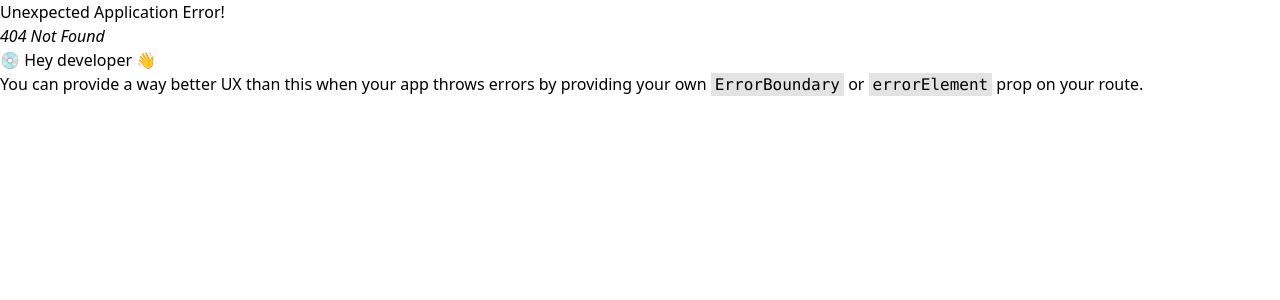
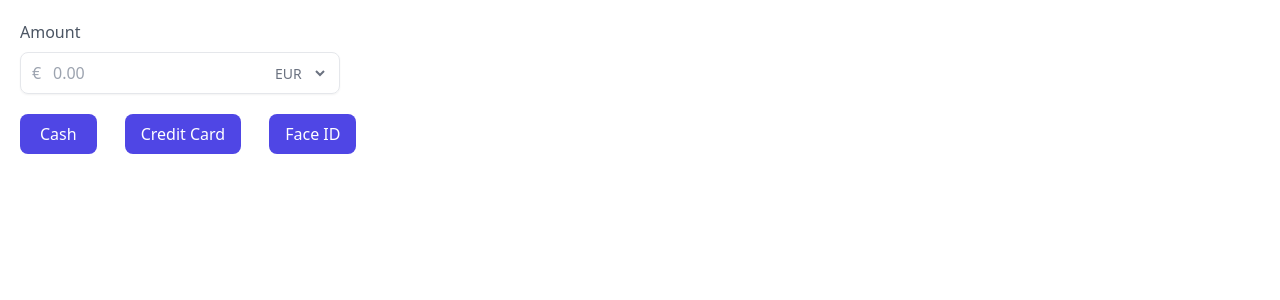
Before and after one commit to ralmachado/es-frontend, a React (Vite) app: page /payment in a window 1280 px wide. Before the commit this address had no page. Shown: the top 300 px of the page. Built offline with nearby package versions, Linux system fonts and the light colour scheme.

Commit message:
Payment view and a button in Home
Fiz uma mrd qualquer para a view do payment e meti um botão que redireciona para a página da leitura de QR code

```diff
--- a/src/main.tsx
+++ b/src/main.tsx
@@ -6,6 +6,7 @@ import {
 } from 'react-router-dom'
 import { Home } from './routes/Home.tsx'
 import { Login } from './routes/Login.tsx'
+import Payment from './routes/Payment.tsx'
 import './index.css'
 
 const router = createBrowserRouter([
@@ -16,6 +17,10 @@ const router = createBrowserRouter([
   {
     path: '/login',
     element: <Login />
+  },
+  {
+    path: '/payment',
+    element: <Payment />
   }
 ])
 
--- a/src/routes/Home.tsx
+++ b/src/routes/Home.tsx
@@ -1,5 +1,17 @@
+import { useNavigate } from "react-router-dom"
+
 export const Home = () : JSX.Element => {
+    const navigate = useNavigate();
     return (
-        <div></div>
+        <div>
+            <button className="flex items-center gap-2 px-6 py-3.5 text-indigo-600 bg-indigo-50 rounded-lg duration-150 hover:bg-indigo-100 active:bg-indigo-200"
+                onClick={() => navigate("/qread")}>
+                <svg xmlns="http://www.w3.org/2001/svg" viewBox="0 0 24 24" fill="currentColor" className="w-6 h-6">
+                     <path fillRule="evenodd" d="M6.32 2.577a49.255 49.255 0 0111.36 0c1.497.174 2.57 1.46 2.57 2.93V21a.75.75 0 01-1.085.67L12 18.089l-7.165 3.583A.75.75 0 013.75 21V5.507c0-1.47 1.073-2.756 2.57-2.93z" clipRule="evenodd" />
+                </svg>
+                Read QR code
+            </button>
+
+        </div>
     )
 }
--- /dev/null
+++ b/src/routes/Payment.tsx
@@ -0,0 +1,40 @@
+const Payment = () => {
+    return (
+    <div className="p-5">
+        <label className="text-gray-600">
+            Amount
+        </label>
+        <div className="relative mt-2 max-w-xs text-gray-500">
+            <span className="h-6 text-gray-400 absolute left-3 inset-y-0 my-auto">
+                 €
+            </span>
+            <input
+                type="number"
+                placeholder="0.00"
+                className="w-full pl-8 pr-16 py-2 appearance-none bg-transparent outline-none border focus:border-indigo-600 shadow-sm rounded-lg"
+            />
+            <div className="absolute inset-y-0 right-3 flex items-center">
+                <select className="text-sm bg-transparent outline-none px-1 rounded-lg h-full">
+                    <option>EUR</option>
+                    <option>USD</option>
+                    <option>MRO</option>
+                </select>
+            </div>
+        </div>
+        <div className="space-x-7 px-0 py-5">
+            <button className="px-5 py-2 text-white bg-indigo-600 rounded-lg duration-150 hover:bg-indigo-700 active:shadow-lg">
+                Cash
+            </button>
+            <button className="px-4 py-2 text-white bg-indigo-600 rounded-lg duration-150 hover:bg-indigo-700 active:shadow-lg">
+                Credit Card
+            </button>
+            <button className="px-4 py-2 text-white bg-indigo-600 rounded-lg duration-150 hover:bg-indigo-700 active:shadow-lg">
+                Face ID
+            </button>
+        </div>
+
+    </div>
+    )
+}
+
+export default Payment
```
